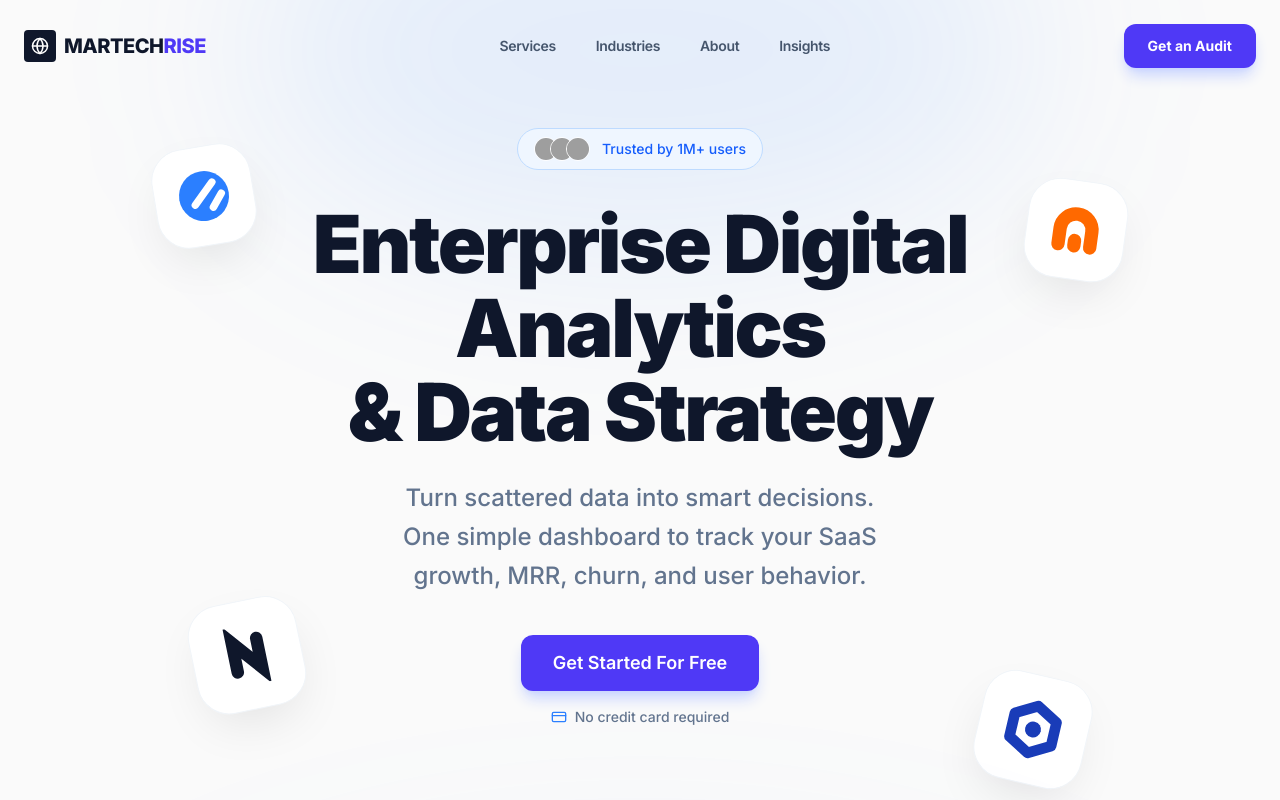
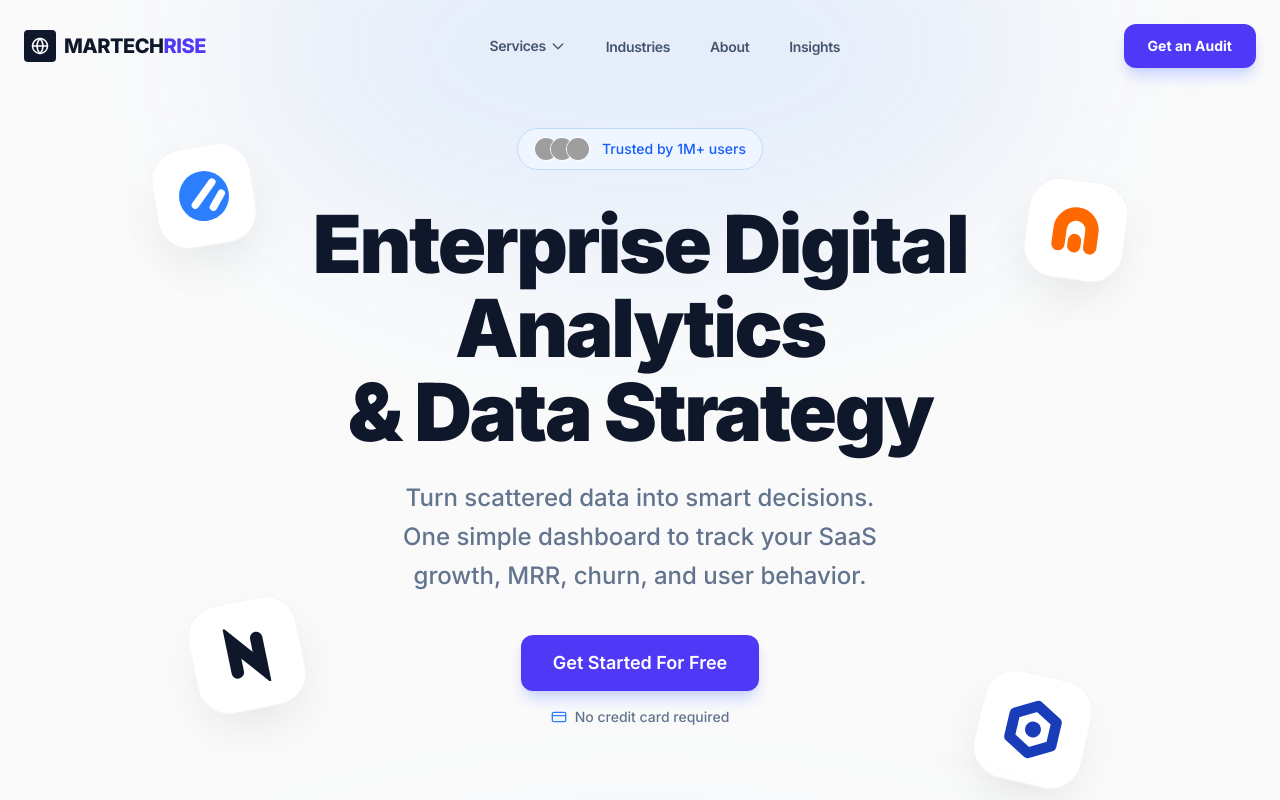
Before and after one commit to Absithik/analytics-update, a Next.js app: page / in a window 1280 px wide. Shown: the top 800 px of the page. Built offline with nearby package versions, Linux system fonts and the light colour scheme; grey boxes are pictures that could not be loaded.

Commit message:
first commit

```diff
--- a/src/components/layout/Navbar.tsx
+++ b/src/components/layout/Navbar.tsx
@@ -19,7 +19,32 @@ const Navbar: React.FC = () => {
     }, []);
 
     const navLinks = [
-        { name: 'Services', path: '/services' },
+        {
+            name: 'Services',
+            path: '/services',
+            dropdown: [
+                {
+                    name: 'Our Services',
+                    path: '/services',
+                    subDropdown: [
+                        { name: 'Digital Analytics', path: '/services/digital-analytics' },
+                        { name: 'Data Strategy', path: '/services/data-strategy' },
+                        { name: 'BI & Visualization', path: '/services/bi-visualization' },
+                        { name: 'Optimization', path: '/services/optimization' }
+                    ]
+                },
+                {
+                    name: 'Architecture Detail',
+                    path: '#',
+                    subDropdown: [
+                        { name: 'Digital Analytics', path: '/architecture/digital-analytics' },
+                        { name: 'Data Strategy', path: '/architecture/data-strategy' },
+                        { name: 'BI & Visualization', path: '/architecture/bi-visualization' },
+                        { name: 'Optimization', path: '/architecture/optimization' }
+                    ]
+                }
+            ]
+        },
         { name: 'Industries', path: '/industries' },
         { name: 'About', path: '/about' },
         { name: 'Insights', path: '/blog' },
@@ -38,13 +63,61 @@ const Navbar: React.FC = () => {
                 {/* Desktop Nav */}
                 <div className="hidden lg:flex items-center gap-10">
                     {navLinks.map((link) => (
+                        <div key={link.name} className="relative group text-left">
+                            {link.dropdown ? (
+                                <>
+                                    <button
+                                        className={`flex items-center gap-1 text-sm font-semibold tracking-tight transition-all hover:text-indigo-600 ${pathname?.startsWith(link.path) || pathname === link.path ? 'text-indigo-600' : 'text-slate-600'}`}
+                                    >
+                                        {link.name}
+                                        <svg className="w-4 h-4" fill="none" viewBox="0 0 24 24" stroke="currentColor"><path strokeLinecap="round" strokeLinejoin="round" strokeWidth={2} d="M19 9l-7 7-7-7" /></svg>
+                                    </button>
+                                    <div className="absolute top-[150%] left-0 w-56 bg-white/95 backdrop-blur shadow-[0_8px_30px_rgb(0,0,0,0.12)] rounded-xl flex flex-col overflow-visible opacity-0 invisible group-hover:opacity-100 group-hover:visible group-hover:top-full transition-all duration-300 border border-slate-100/50">
+                                        <div className="py-2">
+                                            {link.dropdown.map(item => (
+                                                <div key={item.name} className="relative group/sub">
+                                                    {item.subDropdown ? (
+                                                        <>
+                                                            <button className="w-full text-left px-4 py-2.5 text-sm font-medium text-slate-600 hover:text-indigo-600 hover:bg-slate-50 transition-colors flex items-center justify-between">
+                                                                {item.name}
+                                                                <svg className="w-4 h-4" fill="none" viewBox="0 0 24 24" stroke="currentColor"><path strokeLinecap="round" strokeLinejoin="round" strokeWidth={2} d="M9 5l7 7-7 7" /></svg>
+                                                            </button>
+                                                            <div className="absolute top-0 left-full ml-1 w-56 bg-white/95 backdrop-blur shadow-[0_8px_30px_rgb(0,0,0,0.12)] rounded-xl flex flex-col overflow-hidden opacity-0 invisible group-hover/sub:opacity-100 group-hover/sub:visible transition-all duration-300 border border-slate-100/50">
+                                                                <div className="py-2">
+                                                                    {item.subDropdown.map(subItem => (
                                                                         <Link
-                            key={link.name}
+                                                                            key={subItem.name}
+                                                                            href={subItem.path}
+                                                                            className="block px-4 py-2 text-sm font-medium text-slate-600 hover:text-indigo-600 hover:bg-slate-50 transition-colors"
+                                                                        >
+                                                                            {subItem.name}
+                                                                        </Link>
+                                                                    ))}
+                                                                </div>
+                                                            </div>
+                                                        </>
+                                                    ) : (
+                                                        <Link
+                                                            href={item.path}
+                                                            className="block px-4 py-2 text-sm font-medium text-slate-600 hover:text-indigo-600 hover:bg-slate-50 transition-colors"
+                                                        >
+                                                            {item.name}
+                                                        </Link>
+                                                    )}
+                                                </div>
+                                            ))}
+                                        </div>
+                                    </div>
+                                </>
+                            ) : (
+                                <Link
                                     href={link.path}
                                     className={`text-sm font-semibold tracking-tight transition-all hover:text-indigo-600 ${pathname === link.path ? 'text-indigo-600' : 'text-slate-600'}`}
                                 >
                                     {link.name}
                                 </Link>
+                            )}
+                        </div>
                     ))}
                 </div>
 
@@ -67,14 +140,56 @@ const Navbar: React.FC = () => {
                     >
                         <div className="container mx-auto px-4 py-8 flex flex-col gap-6">
                             {navLinks.map((link) => (
+                                <div key={link.name} className="flex flex-col gap-2">
+                                    {link.dropdown ? (
+                                        <>
+                                            <div className="text-lg font-bold text-slate-900 pb-2">
+                                                {link.name}
+                                            </div>
+                                            <div className="flex flex-col gap-4 pl-4 border-l-2 border-slate-100">
+                                                {link.dropdown.map(item => (
+                                                    <div key={item.name} className="flex flex-col gap-2">
+                                                        {item.subDropdown ? (
+                                                            <>
+                                                                <div className="text-base font-semibold text-slate-800">
+                                                                    {item.name}
+                                                                </div>
+                                                                <div className="flex flex-col gap-3 pl-4 border-l-2 border-slate-100">
+                                                                    {item.subDropdown.map(subItem => (
                                                                         <Link
-                                    key={link.name}
+                                                                            key={subItem.name}
+                                                                            href={subItem.path}
+                                                                            onClick={() => setIsOpen(false)}
+                                                                            className="text-sm font-medium text-slate-600 hover:text-indigo-600"
+                                                                        >
+                                                                            {subItem.name}
+                                                                        </Link>
+                                                                    ))}
+                                                                </div>
+                                                            </>
+                                                        ) : (
+                                                            <Link
+                                                                href={item.path}
+                                                                onClick={() => setIsOpen(false)}
+                                                                className="text-base font-semibold text-slate-600 hover:text-indigo-600"
+                                                            >
+                                                                {item.name}
+                                                            </Link>
+                                                        )}
+                                                    </div>
+                                                ))}
+                                            </div>
+                                        </>
+                                    ) : (
+                                        <Link
                                             href={link.path}
                                             onClick={() => setIsOpen(false)}
                                             className="text-lg font-bold text-slate-900"
                                         >
                                             {link.name}
                                         </Link>
+                                    )}
+                                </div>
                             ))}
                             <Button variant="primary" href="/contact" onClick={() => setIsOpen(false)} className="w-full h-14">Get Started</Button>
                         </div>
```
Lines whose indentation alone changed are shown as unchanged.
